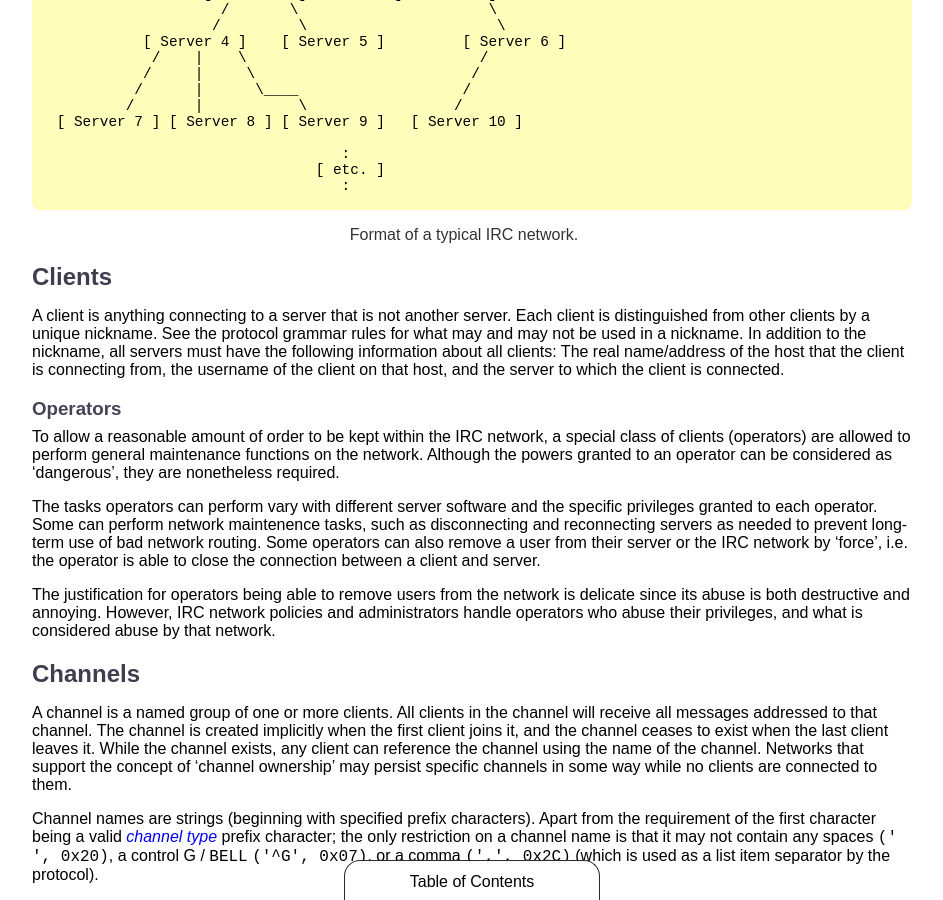
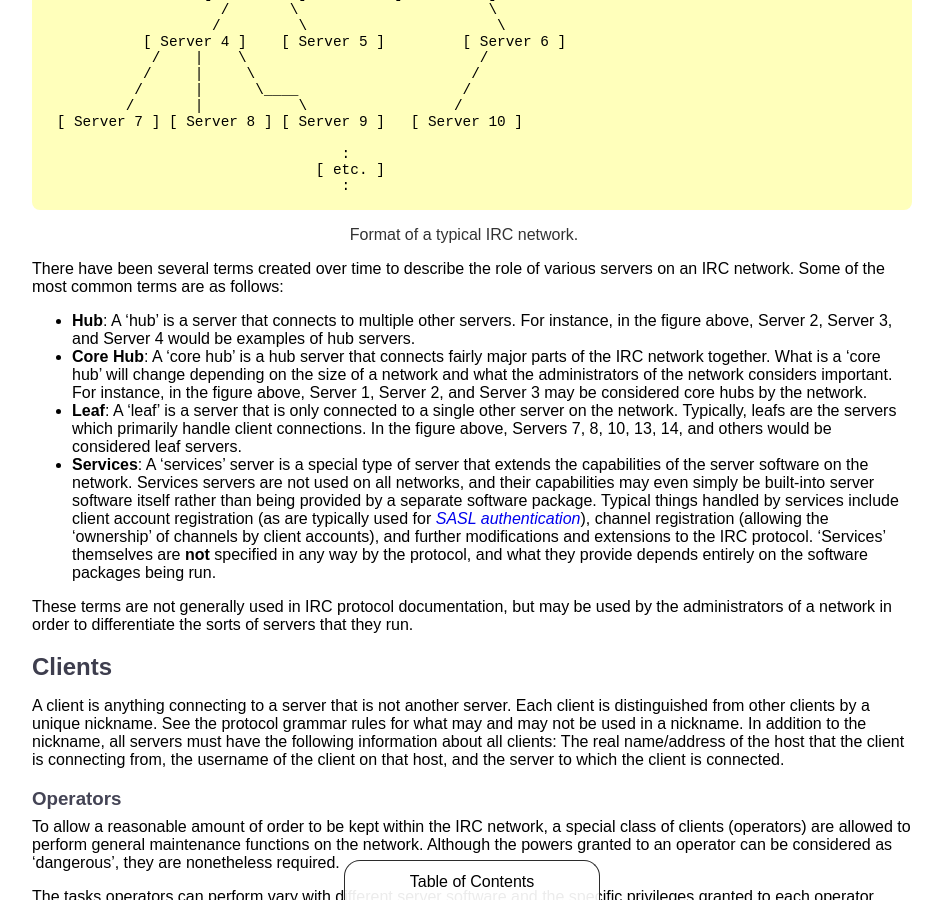
Before and after one commit to ircdocs/modern-irc, a Jekyll site: the page built from index.md, in a window 1280 px wide and 900 px high, scrolled down 985 px. Shown: the whole window, without its empty margins (168-1111 px from the left). Built offline with Jekyll 4.4.1, drawn with Linux system fonts in a browser that asks for light colours; some of the changed text lies outside the part shown.

Commit message:
Add Server terms, more info on scalability issues

```diff
--- a/index.md
+++ b/index.md
@@ -63,6 +63,15 @@ The most common network configuration for IRC servers is that of a spanning tree
                                       :
 
 <p class="figure">Format of a typical IRC network.</p>
+
+There have been several terms created over time to describe the role of various servers on an IRC network. Some of the most common terms are as follows:
+
+* **Hub**: A 'hub' is a server that connects to multiple other servers. For instance, in the figure above, Server 2, Server 3, and Server 4 would be examples of hub servers.
+* **Core Hub**: A 'core hub' is a hub server that connects fairly major parts of the IRC network together. What is a 'core hub' will change depending on the size of a network and what the administrators of the network considers important. For instance, in the figure above, Server 1, Server 2, and Server 3 may be considered core hubs by the network.
+* **Leaf**: A 'leaf' is a server that is only connected to a single other server on the network. Typically, leafs are the servers which primarily handle client connections. In the figure above, Servers 7, 8, 10, 13, 14, and others would be considered leaf servers.
+* **Services**: A 'services' server is a special type of server that extends the capabilities of the server software on the network. Services servers are not used on all networks, and their capabilities may even simply be built-into server software itself rather than being provided by a separate software package. Typical things handled by services include client account registration (as are typically used for [SASL authentication](#authenticate-message)), channel registration (allowing the 'ownership' of channels by client accounts), and further modifications and extensions to the IRC protocol. 'Services' themselves are **not** specified in any way by the protocol, and what they provide depends entirely on the software packages being run.
+
+These terms are not generally used in IRC protocol documentation, but may be used by the administrators of a network in order to differentiate the sorts of servers that they run.
 
 
 ## Clients
@@ -202,7 +211,9 @@ There are a number of recognized problems with this protocol. This section only
 
 ### Scalability
 
-It is widely recognized that this protocol does not scale sufficiently well when used in a large arena. The main problem comes from the requirement that all servers know about all other servers, clients, and channels, and that information regarding them be updated as soon as it changes.
+It is widely recognized that this protocol may not scale sufficiently well when used in a very large arena. The main problem comes from the requirement that all servers know about all other servers, clients, and channels, and that information regarding them be updated as soon as it changes.
+
+Some server-to-server protocols may attempt to alleviate this by, as an example, only sending necessary state information to leaf servers. These sort of optimisations are implementation-specific and are not covered in this document. However, server authors should take great care in their protocols to ensure race conditions and other network instability does not happen as a result of these attempts to improve the scalability of their protocol.
 
 ### Reliability
 
```
